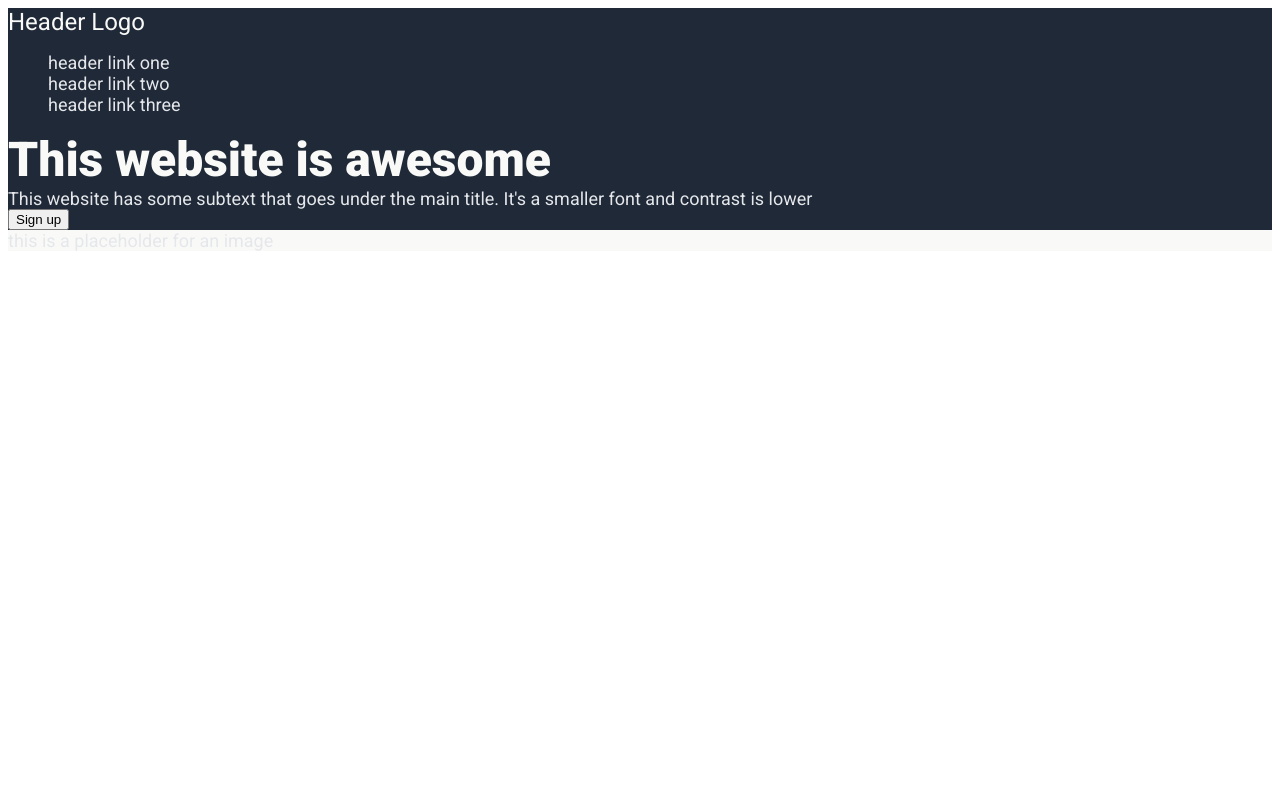
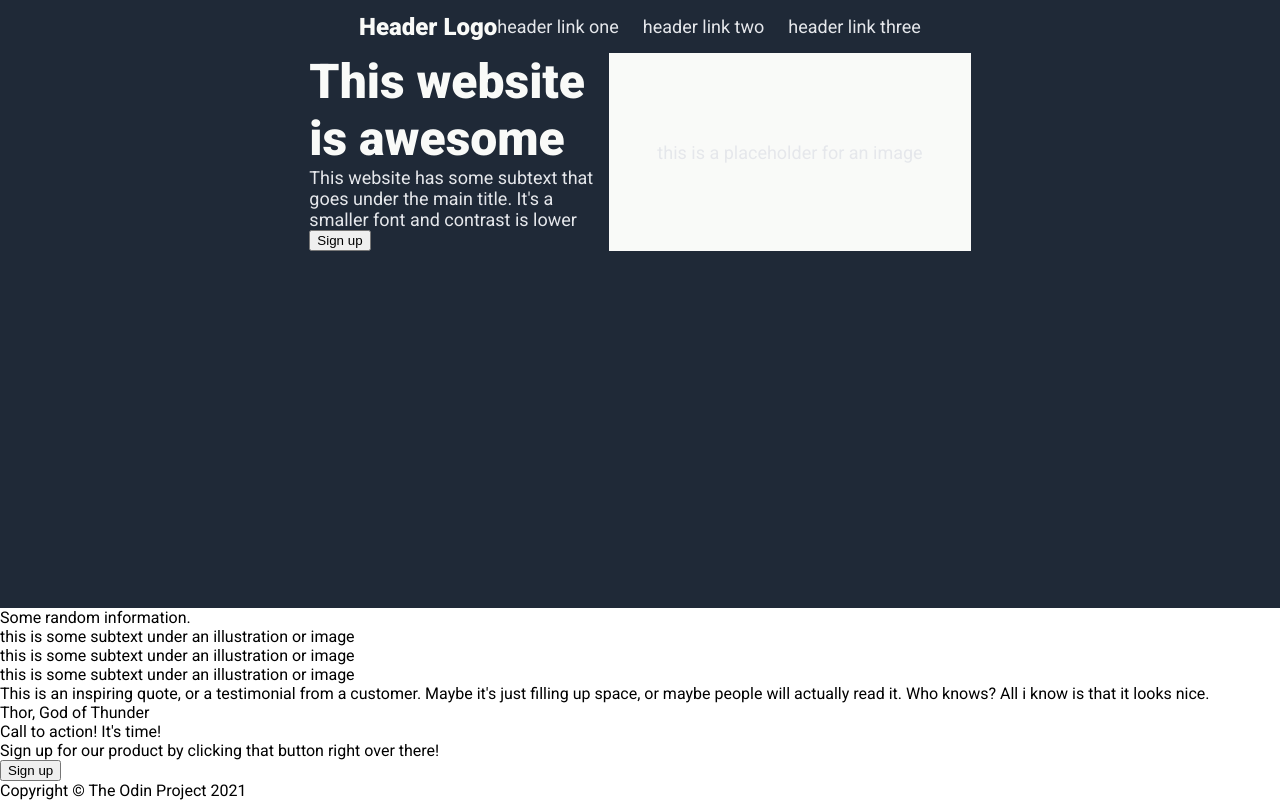
Before and after one commit to shencan03/odin-landing-page, a plain HTML site: page index.html in a window 1280 px wide. Drawn offline with Linux system fonts and the light colour scheme.

Commit message:
complete html, complete header. continue css of rest

```diff
--- a/index.html
+++ b/index.html
@@ -6,8 +6,8 @@
     <link rel="preconnect" href="https://fonts.gstatic.com" crossorigin>
     <link href="https://fonts.googleapis.com/css2?family=Roboto:ital,wght@0,100..900;1,100..900&display=swap" rel="stylesheet">
     <meta charset="utf-8">
-    <meta title="Landing Page">
     <meta name="viewport" content="width=device-width, initial-scale=1">
+    <title>Landing Page</title>
   </head>
   <body>
     <header>
@@ -29,7 +29,7 @@
           <div class="hero-subtext">
             This website has some subtext that goes under the main title. It's a smaller font and contrast is lower
           </div>
-          <button class="hero-signup">
+          <button class="signup hero">
             Sign up
           </button>
         </div>
@@ -39,8 +39,38 @@
       </div>
     </header>
     <main>
+      <div class="catalogue-container">
+        <div class="catalogue-title">
+          Some random information.
+        </div>
+        <div class="catalogue-cards">
+          <div class="catalogue-card">this is some subtext under an illustration or image</div>
+          <div class="catalogue-card">this is some subtext under an illustration or image</div>
+          <div class="catalogue-card">this is some subtext under an illustration or image</div>
+        </div>
+      </div>
+      <div class="quote-container">
+        <div class="quote-subtext">
+          This is an inspiring quote, or a testimonial from a customer. Maybe it's just filling up space, or maybe people will actually read it. Who knows? All i know is that it looks nice.
+        </div>
+        <div class="quote-cite">
+          Thor, God of Thunder
+        </div>
+      </div>
+      <div class="signup-container">
+        <div class="signup-title">
+          Call to action! It's time!
+        </div>
+        <div class="signup-subtext">
+          Sign up for our product by clicking that button right over there!
+        </div>
+        <button class="signup main">
+          Sign up
+        </button>
+      </div>
     </main>
     <footer>
+      Copyright &copy; The Odin Project 2021
     </footer>
   </body>
 </html>
--- a/style.css
+++ b/style.css
@@ -4,13 +4,13 @@ body {
   font-family: Roboto;
   display: flex;
   flex-direction: column;
+  min-height: 100vh;
+  margin: 0px;
 }
 
 ul {
   list-style-type: none;
 }
-
-/* Header section with navbar and hero */
 
 nav a {
   text-decoration: none;
@@ -18,13 +18,39 @@ nav a {
   color: #E5E7EB;
 }
 
+/* Header section with navbar and hero */
+
+header {
+  background-color: #1F2937;
+  flex: 1;
+  display: flex;
+  flex-direction: column;
+  align-items: center;
+}
+
+nav {
+  display: flex;
+  align-items: center;
+}
+
+nav ul {
+  display: flex;
+  padding: 0px;
+  gap: 24px;
+}
+
 .header-logo {
   font-size: 24px;
   color: #F9FAF8;
+  font-weight: 900;
 }
 
-header {
-  background-color: #1F2937;
+.hero-container {
+  display: flex;
+}
+
+.hero-text {
+  width: 300px;
 }
 
 .hero-title {
@@ -40,6 +66,12 @@ header {
 
 .hero-image-container {
   font-size: 18px;
+  display:flex;
+  justify-content: center;
+  align-items: center;
   color: #E5E7EB;
   background-color: #F9FAF8;
+  padding: 48px;
 }
+
+/* Main section with catalogue, quote and signup sections */
```
